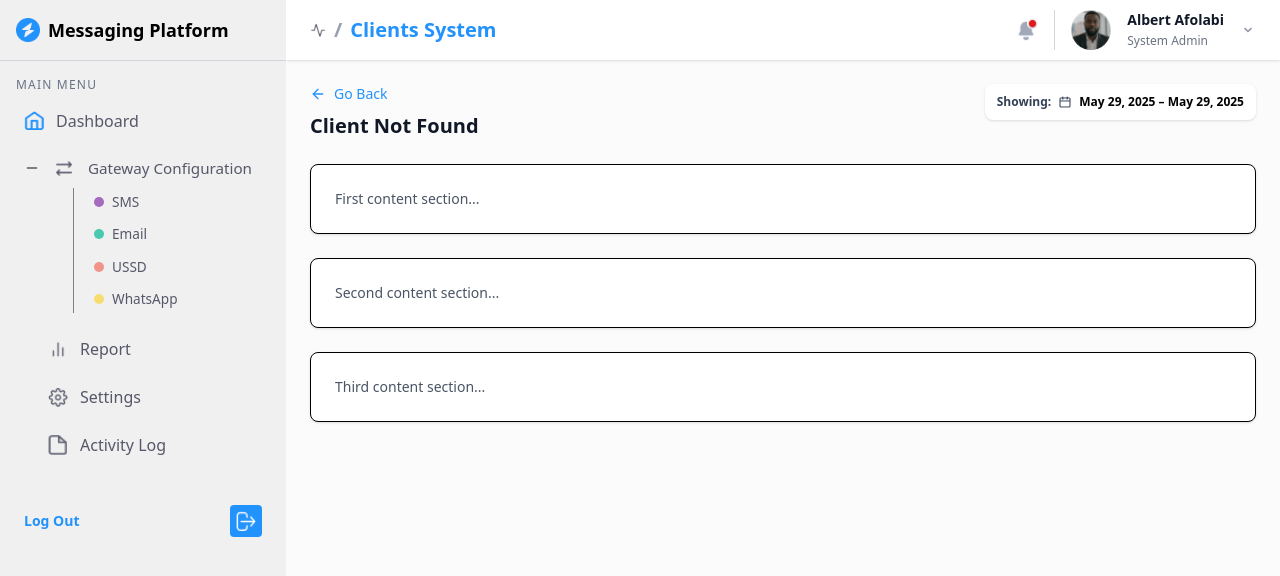
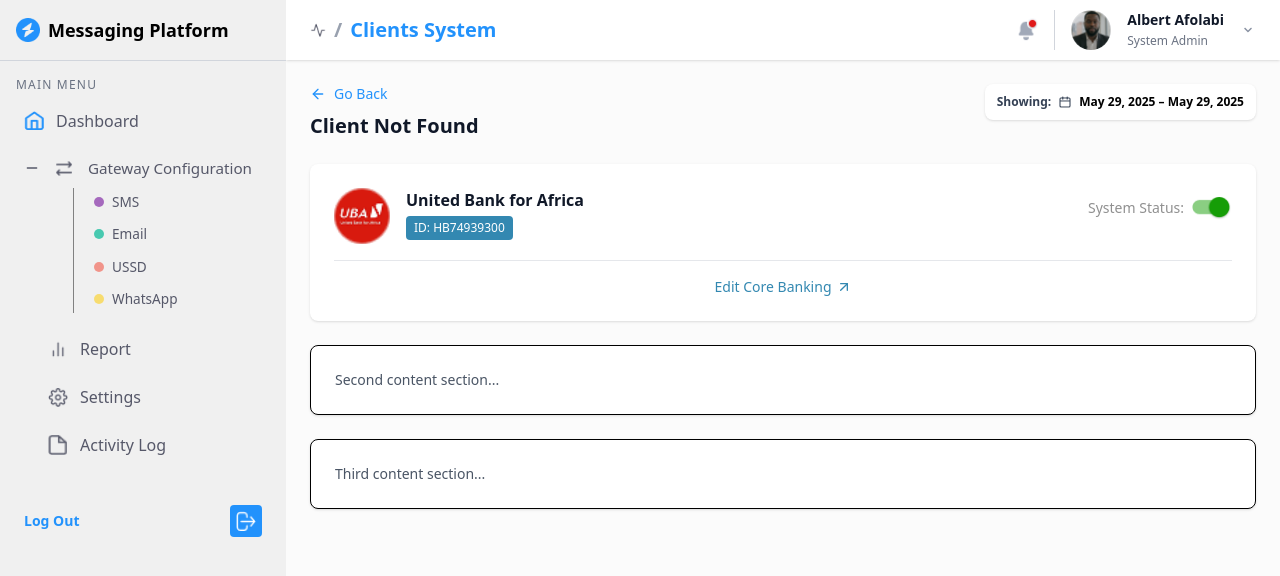
Before and after one commit to GG123lek/messaging, a React (Vite) app: page /client-page/details/1 in a window 1280 px wide. Shown: the top 576 px of the page. Built offline with nearby package versions, Linux system fonts and the light colour scheme.

Commit message:
done uba

```diff
--- a/src/Component/Pages/ClientDetailsPage.jsx
+++ b/src/Component/Pages/ClientDetailsPage.jsx
@@ -4,6 +4,7 @@
 import { DateRange } from 'react-date-range';
 import { format } from 'date-fns';
 import calest from '../../assets/images/date.png'; // Make sure this path is correct
+import FirstClientDetailsCard from '../Pages/FirstClientDetailsCard';
 
 import 'react-date-range/dist/styles.css';
 import 'react-date-range/dist/theme/default.css';
@@ -87,9 +88,9 @@
 
       {/* Content Boxes */}
       <div className="space-y-6">
-        <div className="bg-white shadow rounded-lg border p-6">
+        <div className="bg-white shadow rounded-lg border border-none p-6">
           {/* First Box Content Goes Here */}
-          <p className="text-sm text-gray-600">First content section...</p>
+          <FirstClientDetailsCard />
         </div>
 
         <div className="bg-white shadow rounded-lg border p-6">
--- /dev/null
+++ b/src/Component/Pages/FirstClientDetailsCard.jsx
@@ -0,0 +1,52 @@
+import React from 'react';
+import { ArrowUpRight } from 'lucide-react';
+import ubaLogo from '../../assets/images/uba.png'; // Update this path if needed
+import mastercardLogo from '../../assets/images/switch.png'; // Update this path if needed
+
+const FirstClientDetailsCard = () => {
+  return (
+    <div className="w-full max-w-[1152px] mx-auto space-y-4">
+      {/* Top Section: UBA Info and Status */}
+      <div className="flex items-start justify-between">
+        {/* Left Side: Logo + Info */}
+        <div className="flex items-start gap-4">
+          <img src={ubaLogo} alt="UBA Logo" className="w-14 h-14 object-contain" />
+
+          <div>
+            <h2 className="text-base font-semibold text-gray-900">United Bank for Africa</h2>
+            <span className="inline-block mt-1 bg-[#3388B1] text-white text-xs font-medium px-2 py-1 rounded">
+              ID: HB74939300
+            </span>
+          </div>
+        </div>
+
+        {/* Right Side: Status */}
+                <div className="flex items-center gap-2">
+        <span className="text-sm text-[#909090] font-medium">System Status:</span>
+        <img
+            src={mastercardLogo}
+            alt="MasterCard"
+            className="w-10 h-10 object-contain self-center"
+        />
+        </div>
+
+      </div>
+
+      {/* Divider */}
+      <div className="border-t border-gray-200" />
+
+      {/* Centered Edit Core Banking Link */}
+      <div className="flex justify-center">
+        <a
+          href="#"
+          className="flex items-center text-[#3388B1] text-sm font-medium "
+        >
+          Edit Core Banking
+          <ArrowUpRight className="ml-1 w-4 h-4" />
+        </a>
+      </div>
+    </div>
+  );
+};
+
+export default FirstClientDetailsCard;
```
Also changed, not shown: src/assets/images/switch.png (added).
